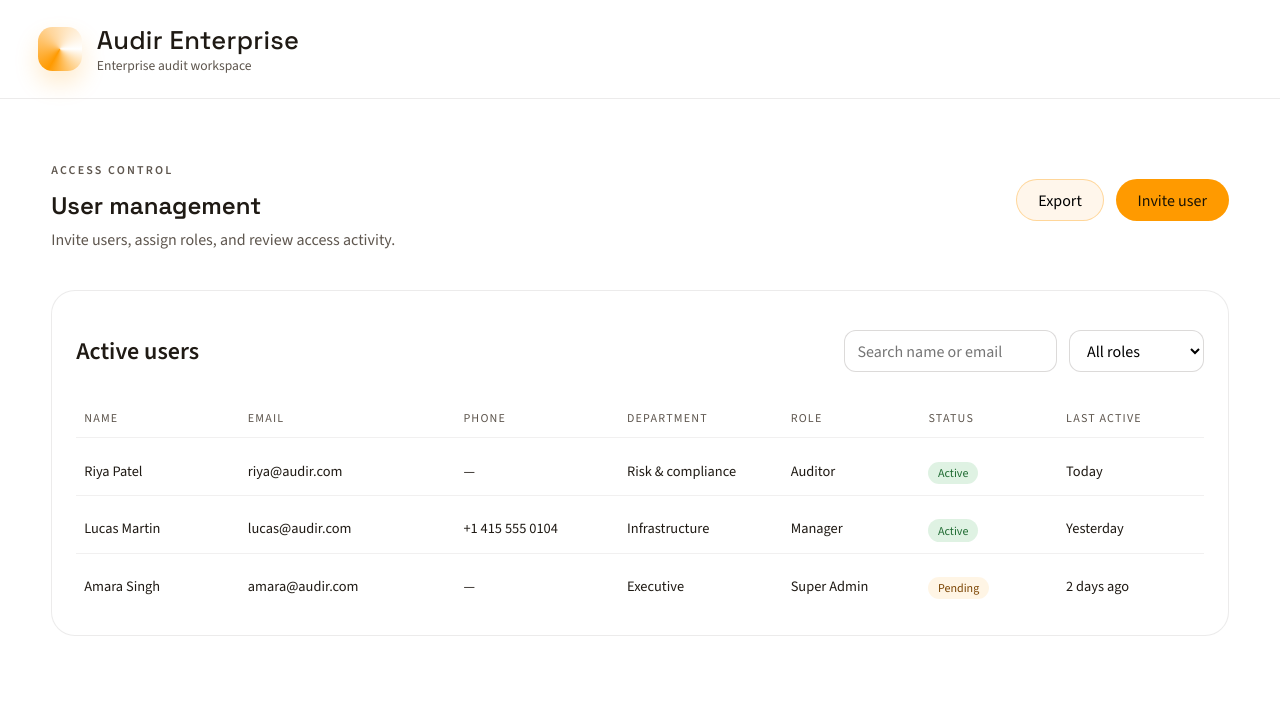
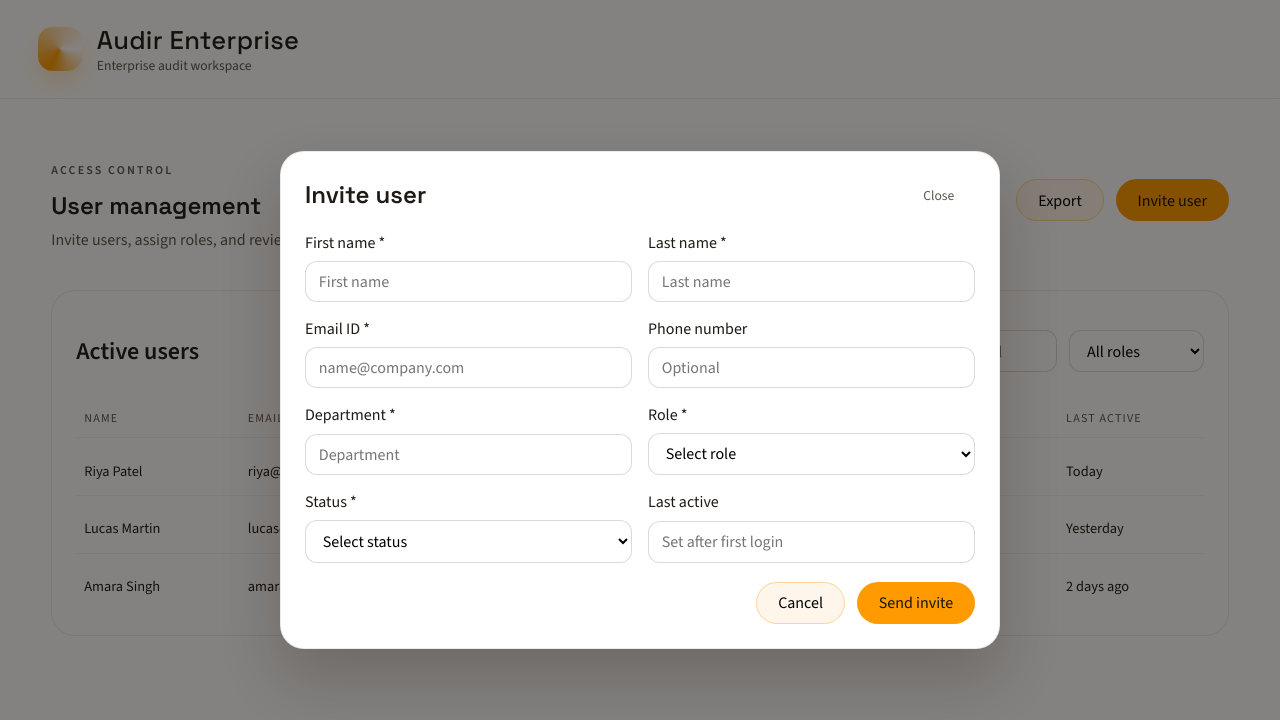
Before and after one commit to Vigameq/audir-classic, an Angular app: page /user-management in a window 1280 px wide. Both pictures are taken after a click on the button "Invite user". Shown: the top 720 px of the page. Built offline with nearby package versions, Linux system fonts and the light colour scheme.

Commit message:
Add user invite modal

```diff
--- a/src/app/pages/user-management/user-management.html
+++ b/src/app/pages/user-management/user-management.html
@@ -7,7 +7,7 @@
     </div>
     <div class="header-actions">
       <button class="ghost">Export</button>
-      <button class="primary">Invite user</button>
+      <button class="primary" (click)="openInvite()">Invite user</button>
     </div>
   </header>
 
@@ -62,4 +62,61 @@
       <span>2 days ago</span>
     </div>
   </section>
+
+  <div class="modal-backdrop" *ngIf="showInviteModal">
+    <div class="modal">
+      <header>
+        <h2>Invite user</h2>
+        <button class="icon" type="button" (click)="closeInvite()">Close</button>
+      </header>
+      <form class="modal-form">
+        <div class="field">
+          <label>First name <span class="req">*</span></label>
+          <input type="text" placeholder="First name" required />
+        </div>
+        <div class="field">
+          <label>Last name <span class="req">*</span></label>
+          <input type="text" placeholder="Last name" required />
+        </div>
+        <div class="field">
+          <label>Email ID <span class="req">*</span></label>
+          <input type="email" placeholder="name@company.com" required />
+        </div>
+        <div class="field">
+          <label>Phone number</label>
+          <input type="tel" placeholder="Optional" />
+        </div>
+        <div class="field">
+          <label>Department <span class="req">*</span></label>
+          <input type="text" placeholder="Department" required />
+        </div>
+        <div class="field">
+          <label>Role <span class="req">*</span></label>
+          <select required>
+            <option value="">Select role</option>
+            <option>Auditor</option>
+            <option>Manager</option>
+            <option>Super Admin</option>
+          </select>
+        </div>
+        <div class="field">
+          <label>Status <span class="req">*</span></label>
+          <select required>
+            <option value="">Select status</option>
+            <option>Active</option>
+            <option>Pending</option>
+            <option>Suspended</option>
+          </select>
+        </div>
+        <div class="field">
+          <label>Last active</label>
+          <input type="text" placeholder="Set after first login" disabled />
+        </div>
+      </form>
+      <footer>
+        <button class="ghost" type="button" (click)="closeInvite()">Cancel</button>
+        <button class="primary" type="button">Send invite</button>
+      </footer>
+    </div>
+  </div>
 </section>
--- a/src/app/pages/user-management/user-management.scss
+++ b/src/app/pages/user-management/user-management.scss
@@ -119,6 +119,63 @@ select {
   color: #1f6b32;
 }
 
+.modal-backdrop {
+  position: fixed;
+  inset: 0;
+  background: rgba(10, 6, 2, 0.5);
+  display: grid;
+  place-items: center;
+  padding: 1.5rem;
+  z-index: 20;
+}
+
+.modal {
+  width: min(720px, 100%);
+  background: #ffffff;
+  border-radius: 1.5rem;
+  border: 1px solid var(--color-line);
+  padding: 1.5rem;
+  display: grid;
+  gap: 1.2rem;
+  box-shadow: 0 30px 60px rgba(20, 10, 0, 0.2);
+}
+
+.modal header {
+  display: flex;
+  align-items: center;
+  justify-content: space-between;
+}
+
+.modal header h2 {
+  margin: 0;
+  font-family: var(--font-display);
+}
+
+.modal .icon {
+  border: none;
+  background: transparent;
+  font-size: 0.85rem;
+  cursor: pointer;
+  color: var(--color-muted);
+}
+
+.modal-form {
+  display: grid;
+  grid-template-columns: repeat(auto-fit, minmax(220px, 1fr));
+  gap: 1rem;
+}
+
+.modal .field {
+  display: grid;
+  gap: 0.5rem;
+}
+
+.modal footer {
+  display: flex;
+  justify-content: flex-end;
+  gap: 0.75rem;
+}
+
 @media (max-width: 720px) {
   .table-row {
     grid-template-columns: 1fr;
--- a/src/app/pages/user-management/user-management.ts
+++ b/src/app/pages/user-management/user-management.ts
@@ -1,11 +1,20 @@
+import { CommonModule } from '@angular/common';
 import { Component } from '@angular/core';
 
 @Component({
   selector: 'app-user-management',
-  imports: [],
+  imports: [CommonModule],
   templateUrl: './user-management.html',
   styleUrl: './user-management.scss',
 })
 export class UserManagement {
+  protected showInviteModal = false;
 
+  protected openInvite(): void {
+    this.showInviteModal = true;
+  }
+
+  protected closeInvite(): void {
+    this.showInviteModal = false;
+  }
 }
```
